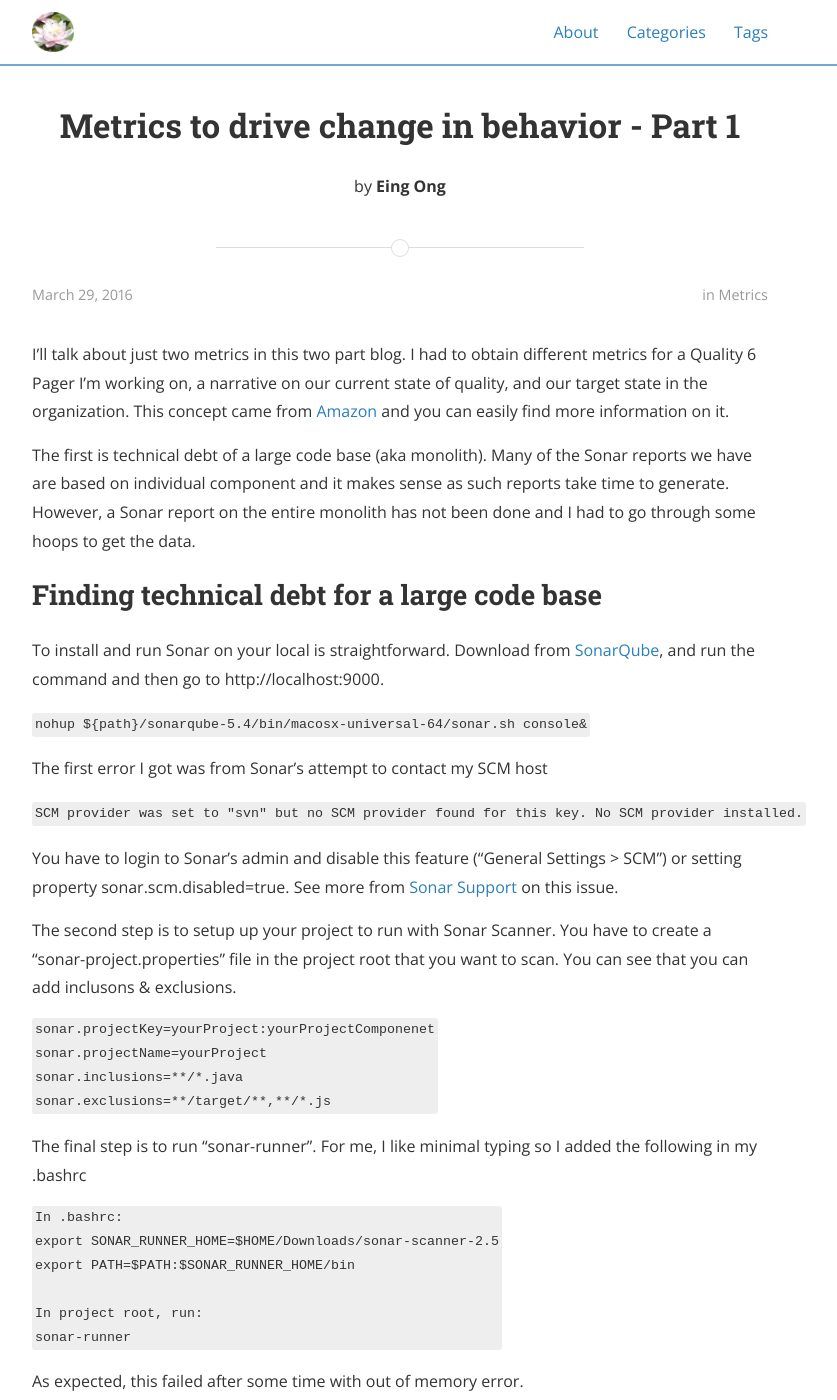
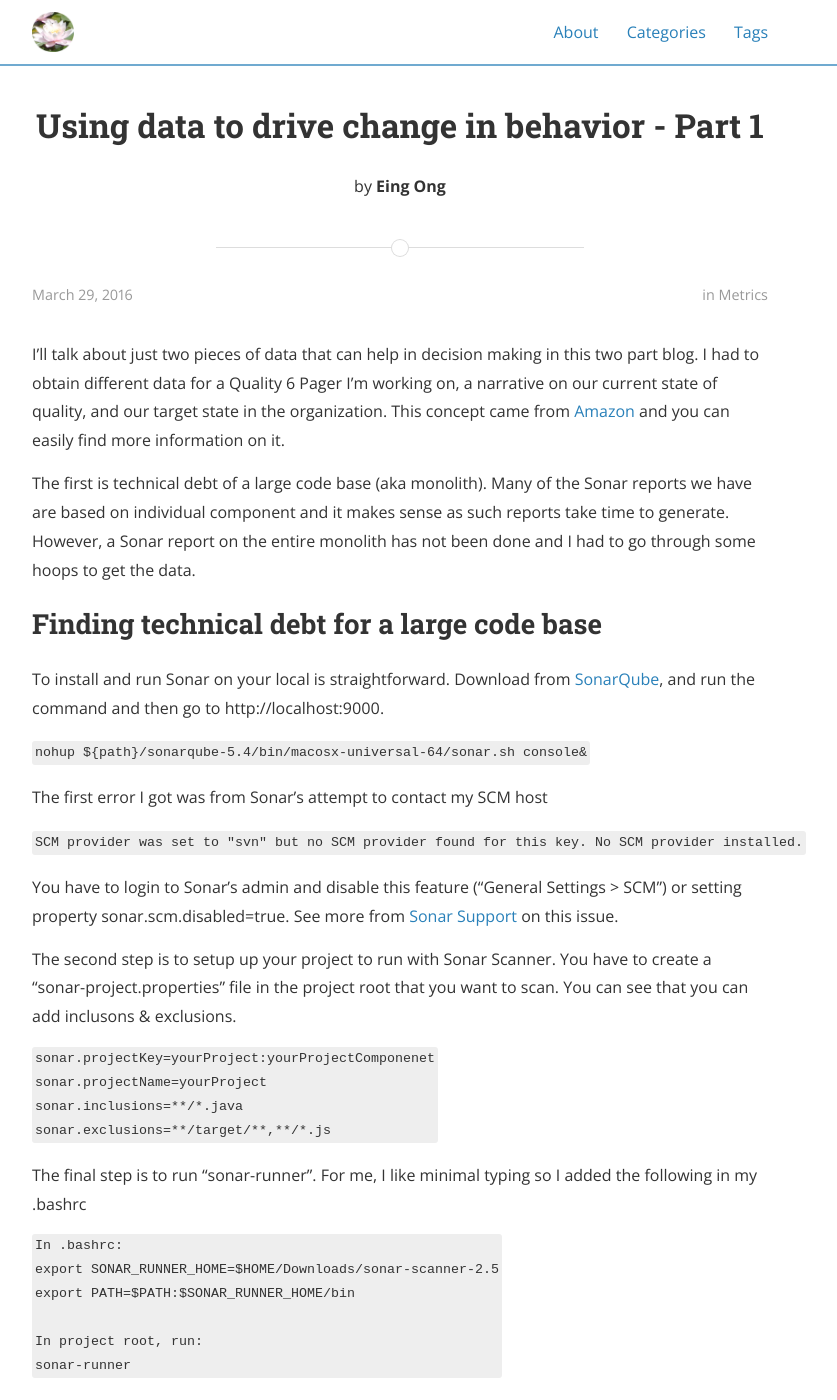
Before and after one commit to eing/eing.github.io, a Jekyll site: the page built from _posts/2016-03-29-Metrics-Part1.markdown, in a window 1280 px wide and 1400 px high. Shown: the whole window, without its empty margins (240-1077 px from the left). Built offline with Jekyll 4.4.1, drawn with Linux system fonts in a browser that asks for light colours; nearby versions of some CDN libraries; comment, search, counter and statistics services are not loaded; a style sheet for code colours, icons or effects is not loaded; some of the changed text lies outside the part shown.

Commit message:
minor word tweaks

```diff
--- a/_posts/2016-03-29-Metrics-Part1.markdown
+++ b/_posts/2016-03-29-Metrics-Part1.markdown
@@ -1,12 +1,12 @@
 ---
 layout: post
-title:  "Metrics to drive change in behavior - Part 1"
+title:  "Using data to drive change in behavior - Part 1"
 date:   2016-03-29 07:43:59
 author: Eing Ong
 categories: Metrics
 tags: Sonar
 ---
-I'll talk about just two metrics in this two part blog. I had to obtain different metrics for a Quality 6 Pager I'm working on, a narrative on our current state of quality, and our target state in the organization. This concept came from [Amazon](https://www.linkedin.com/pulse/beauty-amazons-6-pager-brad-porter) and you can easily find more information on it.
+I'll talk about just two pieces of data that can help in decision making in this two part blog. I had to obtain different data for a Quality 6 Pager I'm working on, a narrative on our current state of quality, and our target state in the organization. This concept came from [Amazon](https://www.linkedin.com/pulse/beauty-amazons-6-pager-brad-porter) and you can easily find more information on it.
 
 The first is technical debt of a large code base (aka monolith). Many of the Sonar reports we have are based on individual component and it makes sense as such reports take time to generate. However, a Sonar report on the entire monolith has not been done and I had to go through some hoops to get the data.
 
@@ -52,7 +52,7 @@
 Caused by: java.util.concurrent.ExecutionException: java.lang.OutOfMemoryError: Java heap space
 ~~~
 
-After some research, I added this into sonar-project.properties, and managed to obtain the metrics I was looking for - technical debt (number of days to fix) & number of critical issues, see [sample here](http://docs.sonarqube.org/display/SONAR/Technical+Debt) from Sonar.
+After some research, I added this into sonar-project.properties, and managed to obtain the data I was looking for - technical debt (number of days to fix) & number of critical issues, see [sample here](http://docs.sonarqube.org/display/SONAR/Technical+Debt) from Sonar.
 
 ~~~text
 export SONAR_RUNNER_OPTS="-Xmx1G -Xms1024m -XX:MaxPermSize=1024m -XX:-UseGCOverheadLimit"
@@ -65,4 +65,4 @@
 3. [Sonar technical debt calculation](http://www.sonarqube.org/evaluate-your-technical-debt-with-sonar/)
 
 <h2>Next</h2>
-In the second part of this metrics blog, I'll be looking for data to better understand engineers behavior.
+In the second part of this blog, I'll be looking for data to better understand engineers behavior.
--- a/_posts/2016-08-03-WhatCanYouTestAtDesignPhase-Part1.markdown
+++ b/_posts/2016-08-03-WhatCanYouTestAtDesignPhase-Part1.markdown
@@ -8,7 +8,7 @@
 ---
 It is an established best practice to "Test early and often" and shift left testing such as validating requirements at the beginning of software development. Since requirements testing is pertaining to the knowledge of the domain, my focus on this blog will be in the **design phase**. Testability is becoming widely adopted and build testability into the product is a best practice. One good example is [Airlock](https://code.facebook.com/posts/520580318041111/airlock-facebook-s-mobile-a-b-testing-framework/) which was created by Facebook to enable them to measure data and execute A/B testing.
 
-I'd like to take this further to widen the scope to **usability, payload, latency, availability, versioning, security, tooling and productivity enablement**.
+I'd like to take this further to widen the scope to **usability, payload, latency, availability, versioning, security, tooling and data**.
 
 We will exercise the architecture design by assessing the risks in these areas, in additon to validating testability. The goals and outcome of this assessment are
 
@@ -94,4 +94,4 @@
 | N + 1 | | | | |
 | N (Rollback) | | | | |
 
-This concludes the first part of this Software Design Testing blog. I'll elaborate on security, tooling and productivity enablement which are important areas that I can easily write a few blogs on. To keep it simple, here's [Part 2](/testing/2016/08/03/WhatCanYouTestAtDesignPhase-Part2/).
+This concludes the first part of this Software Design Testing blog. I'll elaborate on security, tooling and data which are important areas that I can easily write a few blogs on. To keep it simple, here's [Part 2](/testing/2016/08/06/WhatCanYouTestAtDesignPhase-Part2/).
```
Also changed, not shown: _posts/2016-04-07-Metrics-Part2.markdown (+4 -4 lines).
